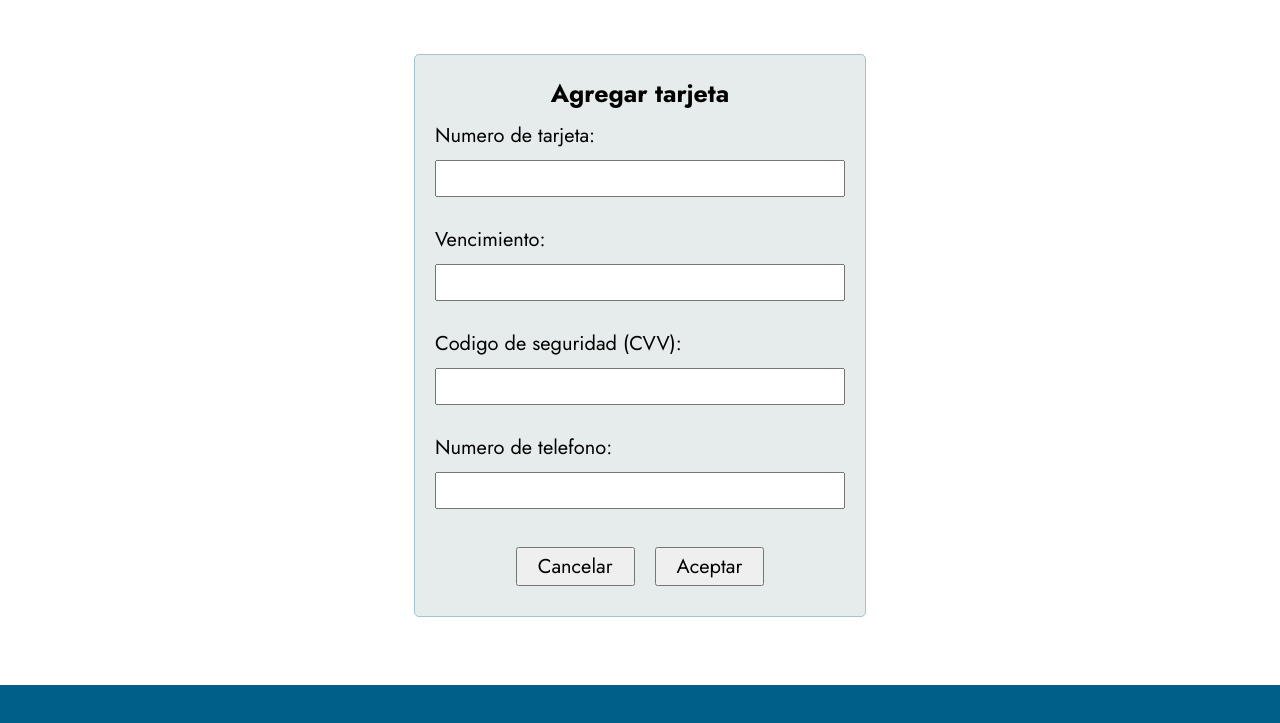
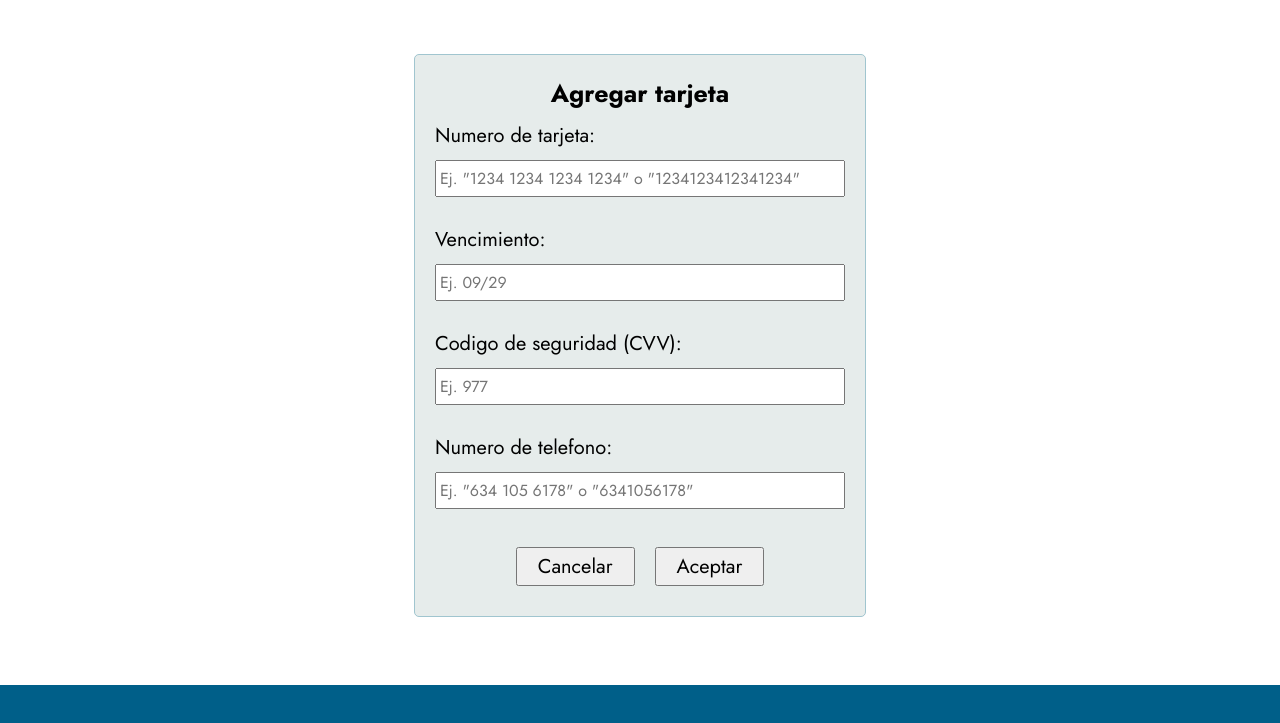
Before and after one commit to Ismael-Alejo-Juarez/hoteles-com, a plain HTML site: page html/tarjeta.html in a window 1280 px wide. Shown: the part 65-788 px from the top of the page. Drawn offline with Linux system fonts and the light colour scheme.

Commit message:
Update tarjeta.html

```diff
--- a/html/tarjeta.html
+++ b/html/tarjeta.html
@@ -4,6 +4,7 @@
 <head>
     <link rel="stylesheet" href="../style/general.css">
     <link rel="stylesheet" href="../style/formulario.css">
+    <link rel="shortcut icon" href="../icons/building.png" type="image/x-icon">
     <title>Hotel - Crear cuenta</title>
 </head>
 
@@ -33,28 +34,28 @@
                         <label class="fuente-general fuente-grande label-form"> Numero de tarjeta: </label>
                         <br>
                         <input type="text" name="numbercard" id="numbercard-txt"
-                            class="input-form fuente-general fuente-media">
+                            class="input-form fuente-general fuente-media" placeholder='Ej. "1234 1234 1234 1234" o "1234123412341234"'>
                         <br>
                         <span id="text-error-card" class="error-span fuente-general fuente-media">### Error ###</span>
                         <br>
                         <label class="fuente-general fuente-grande label-form"> Vencimiento: </label>
                         <br>
                         <input type="text" name="vencimiento" id="vencimiento-txt"
-                            class="input-form fuente-general fuente-media">
+                            class="input-form fuente-general fuente-media" placeholder="Ej. 09/29">
                         <br>
                         <span id="text-error-vencimiento" class="error-span fuente-general fuente-media">### Error
                             ###</span>
                         <br>
                         <label class="fuente-general fuente-grande label-form"> Codigo de seguridad (CVV): </label>
                         <br>
-                        <input type="text" name="cvv" id="cvv-txt" class="input-form fuente-general fuente-media">
+                        <input type="text" name="cvv" id="cvv-txt" class="input-form fuente-general fuente-media" placeholder="Ej. 977">
                         <br>
                         <span id="text-error-cvv" class="error-span fuente-general fuente-media">### Error ###</span>
                         <br>
                         <label class="fuente-general fuente-grande label-form"> Numero de telefono: </label>
                         <br>
                         <input type="tel" name="telefono" id="telefono-txt"
-                            class="input-form fuente-general fuente-media">
+                            class="input-form fuente-general fuente-media" placeholder='Ej. "634 105 6178" o "6341056178"'>
                         <br>
                         <span id="text-error-tel" class="error-span fuente-general fuente-media">### Error ###</span>
                         <br>
```
